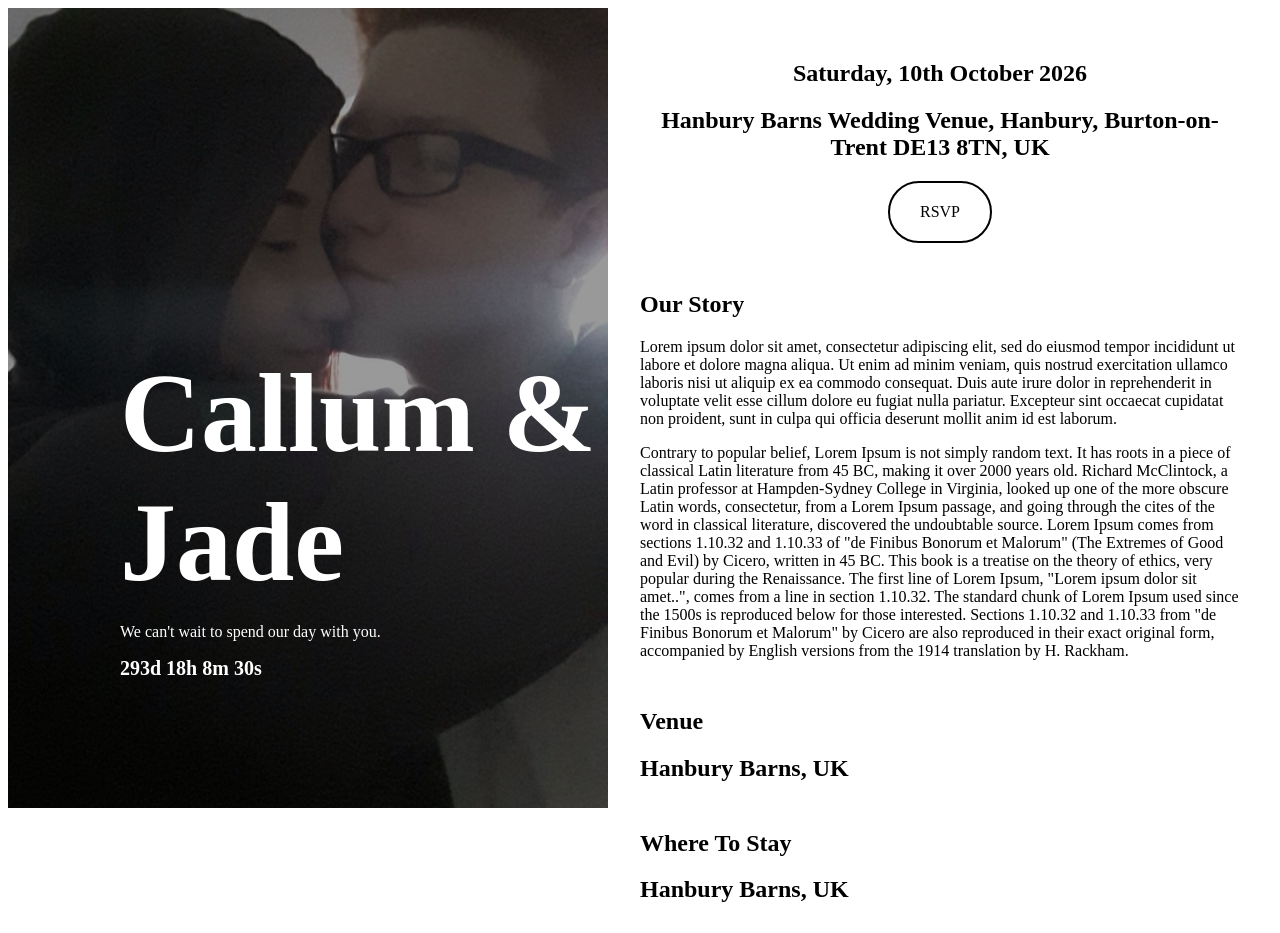
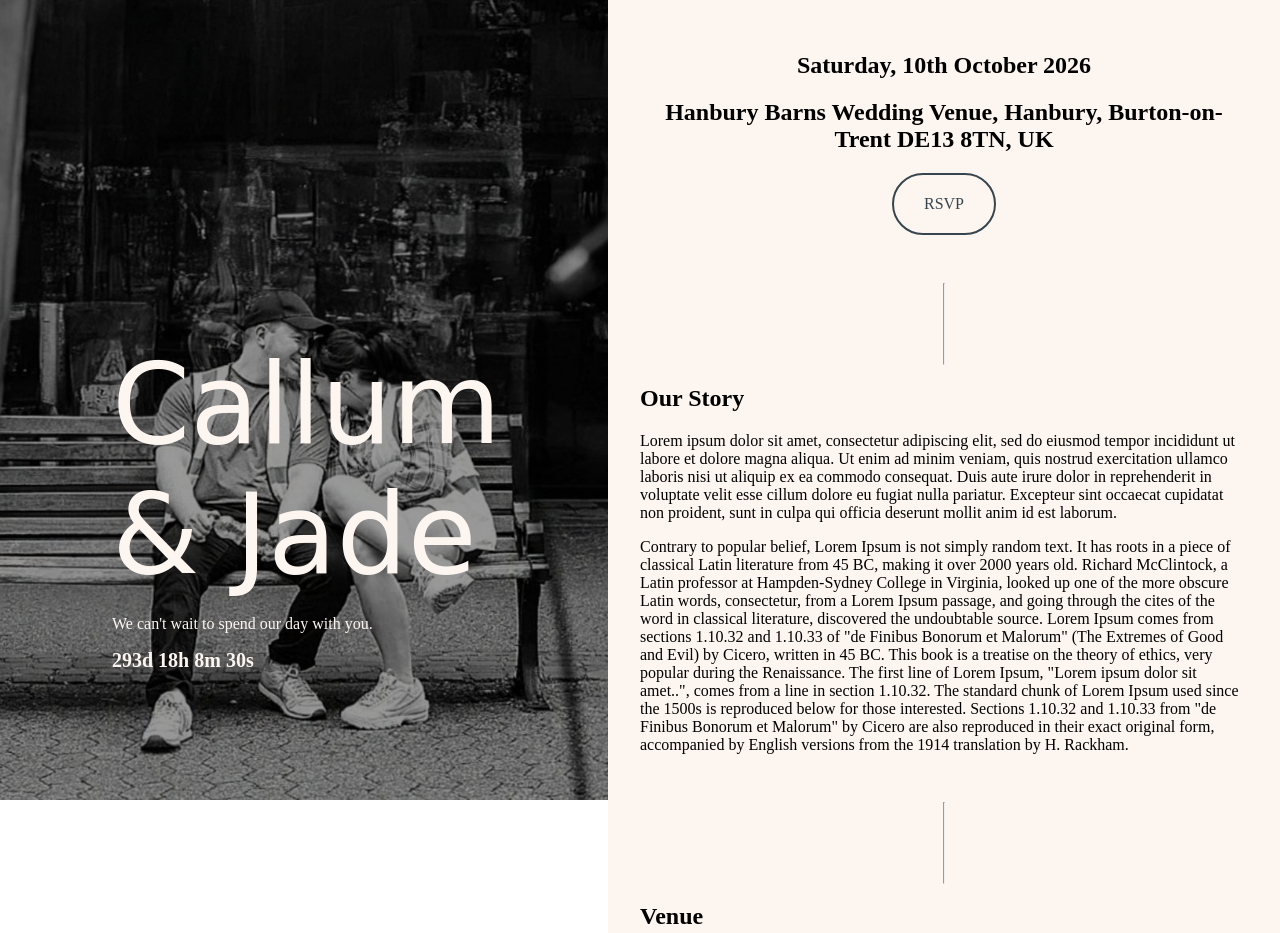
Before and after one commit to Cwykes/wedding-website, a plain HTML site: page index.html in a window 1280 px wide. Shown: the top 933 px of the page. Drawn offline with Linux system fonts and the light colour scheme; a web font is replaced by a local one.

Commit message:
Cleaned up existing css + added styling to the RSVP page + new cover images to test

```diff
--- a/RSVP/RSVP.css
+++ b/RSVP/RSVP.css
@@ -1,99 +1,135 @@
-    body {
-      font-family: 'Segoe UI', Tahoma, Geneva, Verdana, sans-serif;
-      background: #fdf6f0;
-      color: #333;
+  :root {
+    --white: #fdf6f0;
+    --black: #36454F;
+  }
+
+
+   body {
+      font-family: "Bodoni Moda", serif;
+      font-optical-sizing: auto;
+      font-weight: 400;
+      background: var(--white);
+      color: var(--black);
       margin: 0;
       padding: 0;
-      background: linear-gradient(to right, #fce6c3, #c6a36b);
       padding: 2rem;
       text-align: center;
-      color: #fff;
+
+      background-image: url('../Assets/RSVP/rsvp-background0.png');
+      background-size: cover;
+      background-position: center;
     }
     h1 {
       margin: 0;
-      font-size: 2.5rem;
+      font-size: 4rem;
     }
     form {
       max-width: 600px;
+
+      display: flex;
+      flex-direction: column;
+      text-align: center;
+
+      background-color: 0;
       margin: 2rem auto;
-      background: #fff;
       padding: 2rem;
       border-radius: 10px;
-      box-shadow: 0 4px 10px rgba(0,0,0,0.1);
-      color: #333;
-      display: flex;
-      flex-direction: column;
-      text-align: left;
+
+      color: var(--black);
+
+    }
+
+    hr {
+      margin: 2rem 2rem;
+      border: none;
+      border-top: 1px solid var(--black);
     }
 
     label {
       margin-top: 1rem;
-      font-weight: bold;
+      font-weight: 400;
+      font-size: 1.5rem;
     }
     input, select, textarea, button {
       margin-top: 0.5rem;
       padding: 0.75rem;
-      border: 1px solid #ccc;
-      border-radius: 5px;
+      border: 0px solid var(--white);
+      border-radius: 40px;
       font-size: 1rem;
+      text-align: center;
+
+      color: var(--black)
     }
     textarea {
       resize: vertical;
     }
     button {
       margin-top: 1.5rem;
-      border-color: #333;
+      border-color: var(--black);
       border-style: solid;
-      color: black;
+      background-color: var(--white);
+      color: var(--black);
       font-size: 1.2rem;
       cursor: pointer;
+      border-radius: 40px;
       transition: background 0.3s ease;
     }
     button:hover {
-      background: #e0bd72;
-    }    label {
-      margin-top: 1rem;
-      font-weight: bold;
+      background: #EADBC8;
+    }
+
+    #guest-dropdown {
+      text-align: left;
     }
 
     .guest-category {
       margin-top: 1rem;
-      padding-left: 1rem;
+      padding-left: 5rem;
     }
     .guest-category button {
       display: block;
-      width: 100%;
+      width:  100%;
       margin: 0.25rem 0;
-      background: #f0f0f0;
-      border: 1px solid #ccc;
-      border-radius: 5px;
+      border-radius: 40px;
       padding: 0.5rem;
+      padding-left: 2rem;
       cursor: pointer;
       text-align: left;
+
+      background-color: 0;
     }
     .guest-category button:hover {
-      background: #ddd;
+      background: #EADBC8;
     }
 
     #selection-box {
       margin-top: 1rem;
       padding: 1rem;
-      border-radius: 8px;
+      border-radius: 40px;
       text-align: center;
       font-weight: bold;
       display: none; /* hidden until a guest is selected */
     }
     #selection-box.selected {
       display: block;
-      background-color: #d4edda; /* greenish confirmation */
-      border: 2px solid #28a745;
       color: #155724;
     }
-
 
     footer {
       text-align: center;
       padding: 1rem;
       font-size: 0.9rem;
-      color: #666;
+      color: var(--black);
     }
+/* Mobile layout */
+@media (max-width: 900px) {
+
+  body {
+    background-image: url('../Assets/RSVP/rsvp-background1.png');
+  }
+
+      h1 {
+      margin: 0;
+      font-size: 3rem;
+    }
+}
--- a/index.css
+++ b/index.css
@@ -1,3 +1,13 @@
+:root {
+    --white: #fdf6f0;
+    --black: #36454F;
+}
+
+body {
+  margin: 0;
+  padding: 0;
+}
+
 .site-header {
   position: sticky;
   background: #fff;
@@ -44,13 +54,13 @@
   position: sticky;
   top: 0;
   height: 100vh;
-  background-image: url('./Assets/C+J/CoverImage2.jpg');
+  background-image: url('./Assets/C+J/CoverImage32.jpg');
   background-size: cover;
   background-position: center;
   display: flex;
   align-items: center;
   justify-content: center;
-  color: #fff;
+  color: var(--white);
 }
 .hero-overlay {
   position: absolute;
@@ -68,6 +78,8 @@
 }
 .hero-content h1 {
   font-size: clamp(4rem, 10vw, 7rem);
+  font-weight: 400;
+  font-family: "Bonheur Royale", cursive;
   margin-bottom: 1rem;
 }
 .countdown {
@@ -82,10 +94,15 @@
   flex: 1;
   overflow-y: auto;
   padding: 2rem;
-  background: #fff;
+  background-color: var(--white);
 }
 .hero-right section {
   margin-bottom: 3rem;
+}
+
+hr{
+  height: 5rem;
+  width: 0px;
 }
 
 /*------------------------------------ Date Location */
@@ -98,11 +115,11 @@
 
 .rsvp {
   display: inline-block;
-  color: black;
+  color: var(--black);
   Width: auto;
   border-style: solid;
   border-width: 2px;
-  border-color: black;
+  border-color: var(--black);
   padding: 20px;
   padding-left: 30px;
   padding-right: 30px;
@@ -111,7 +128,7 @@
   text-decoration: none;
 }
 
-/* Mobile: vertical layout */
+/* Mobile layout */
 @media (max-width: 1000px) {
   .split-layout {
     flex-direction: column;
--- a/index.html
+++ b/index.html
@@ -5,6 +5,9 @@
     <title>Callum & Jade - Wedding</title>
     <meta name="description" content="Join us to celebrate our wedding." />
     <link rel="stylesheet" href="index.css">
+    <link rel="preconnect" href="https://fonts.googleapis.com">
+    <link rel="preconnect" href="https://fonts.gstatic.com" crossorigin>
+    <link href="https://fonts.googleapis.com/css2?family=Bodoni+Moda:ital,opsz,wght@0,6..96,400..900;1,6..96,400..900&family=Bonheur+Royale&display=swap" rel="stylesheet">
 </head>
 <body>
     <!-- Navigation
@@ -46,6 +49,8 @@
         <a class="rsvp" href="./RSVP/RSVP.html">RSVP</a>
       </section>
 
+      <hr>
+
       <section id="story">
         <h1>Our Story</h1>
 
@@ -54,21 +59,29 @@
 
 The standard chunk of Lorem Ipsum used since the 1500s is reproduced below for those interested. Sections 1.10.32 and 1.10.33 from "de Finibus Bonorum et Malorum" by Cicero are also reproduced in their exact original form, accompanied by English versions from the 1914 translation by H. Rackham.</p>
       </section>
+
+      <hr>
+
       <section id="venue">
         <h1>Venue</h1>
         <h2>Hanbury Barns, UK</h2>
       </section>
+
+      <hr>
 
       <section id="accomodation">
         <h1>Where To Stay</h1>
         <h2>Hanbury Barns, UK</h2>
       </section>
 
+      <hr>
+
       <section id="schedule">
         <h1>Schedule</h1>
         <h2>*To Be Announced*</h2>
       </section>
 
+      <hr>
 
       <section id="faq">…</section>
       <section id="registry">…</section>
```
Also changed, not shown: RSVP/RSVP.html (+19 -27 lines), Assets/C+J/CoverImage3.jpg (added), Assets/C+J/CoverImage31.jpg (added), Assets/C+J/CoverImage32.jpg (added), 6 other files.
